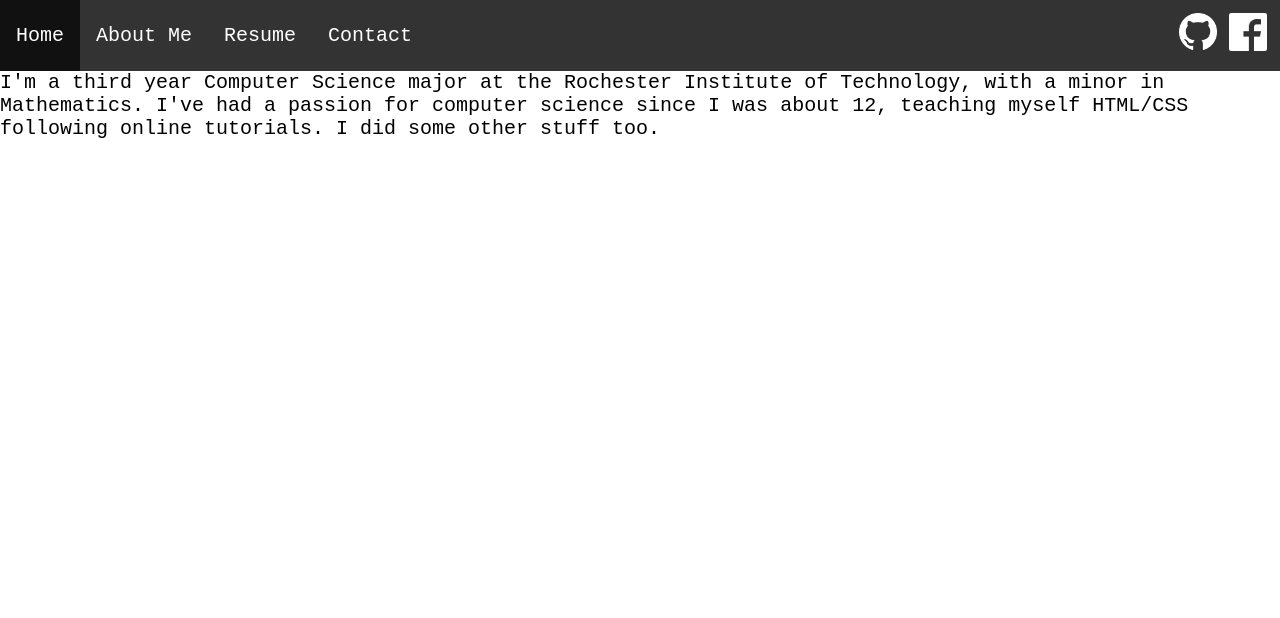
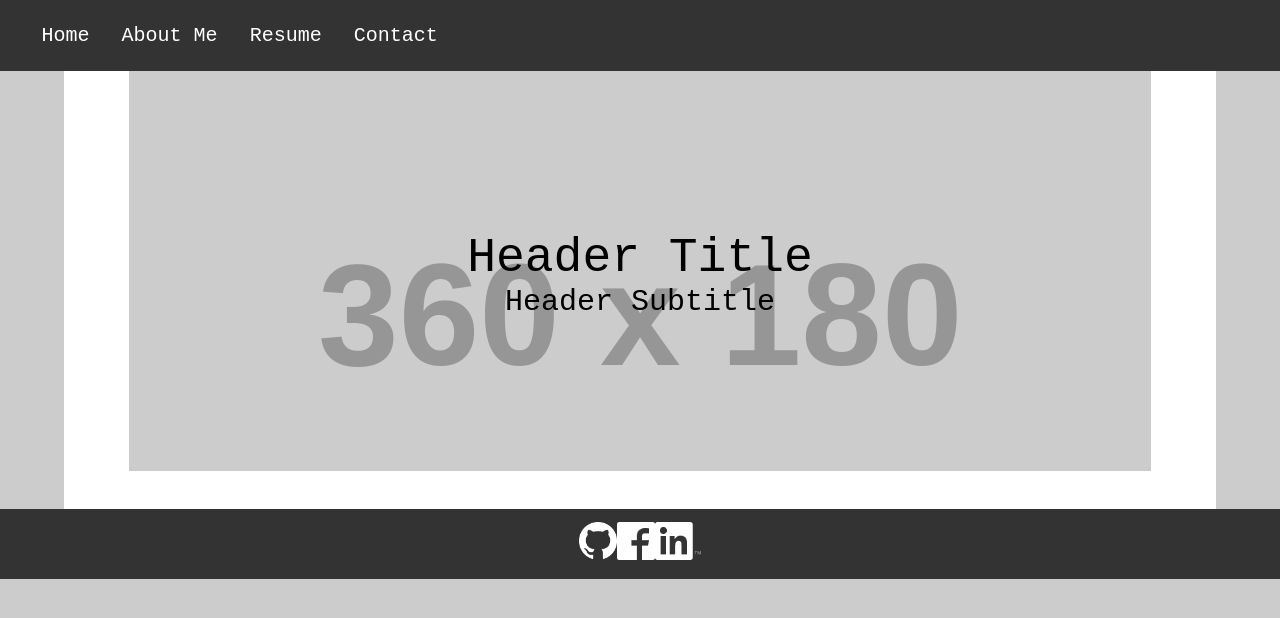
Before and after one commit to qjd2413/qjd2413.github.io, a Jekyll site: the page built from index.html, in a window 1280 px wide. Shown: the top 618 px of the page. Built offline with Jekyll 4.4.1, drawn with Linux system fonts in a browser that asks for light colours.

Commit message:
Move links to footer, add new pages

```diff
--- a/_layouts/default.html
+++ b/_layouts/default.html
@@ -1,17 +1,20 @@
 <!doctype html>
 <html>
+
 <head>
     <meta charset="utf-8">
     <meta http-equiv="X-UA-Compatible" content="chrome=1">
     <title>{{ page.title }}</title>
 
-        <link rel="stylesheet" type="text/css" href="./css/main.css">
-        <link rel="stylesheet" type="text/css" href="./css/header.css">
+    <link rel="stylesheet" type="text/css" href="/css/main.css">
+    <link rel="stylesheet" type="text/css" href="/css/header.css">
+    <link rel="stylesheet" type="text/css" href="/css/footer.css">
 
 </head>
+
 <body>
     <div class="header">
-            <ul>
+        <ul class="header-list">
             <li class="link">
                 <a href="/">Home</a>
             </li>
@@ -19,22 +22,10 @@
                 <a href="/about">About Me</a>
             </li>
             <li class="link">
-                    <a href="/cv">Resume</a>
+                <a href="/resume">Resume</a>
             </li>
             <li class="link">
                 <a href="/contact">Contact</a>
-                </li>
-                <li class="social-media-wrapper">
-                    <div class="social-media">
-                        <a href="https://github.com/qjd2413" target="_blank">
-                            <img src="./img/github.png"></img>
-                        </a>
-                    </div>
-                    <div class="social-media">
-                        <a href="https://www.facebook.com/qjd2413" target="_blank">
-                            <img src="./img/facebook.png"></img>
-                        </a>
-                    </div>
             </li>
         </ul>
     </div>
@@ -43,5 +34,27 @@
         {{ content }}
     </div>
 
+    <div class="footer">
+        <div class="social-media-wrapper">
+            <div class="social-media">
+                <a href="https://github.com/qjd2413" target="_blank">
+                    <img src="/img/github.png"></img>
+                </a>
+            </div>
+            <div class="social-media">
+                <a href="https://www.facebook.com/qjd2413" target="_blank">
+                    <img src="/img/facebook.png"></img>
+                </a>
+            </div>
+            <div class="social-media">
+                <a href="https://www.linkedin.com/in/quinn-davis-066281a4" target="_blank">
+                    <img src="/img/linkedin.png"></img>
+                </a>
+            </div>
+        </div>
+    </div>
+
+
 </body>
+
 </html>
--- /dev/null
+++ b/about/index.html
@@ -0,0 +1,5 @@
+---
+layout: default
+title: About Me
+---
+Hi
--- /dev/null
+++ b/contact/index.html
@@ -0,0 +1,5 @@
+---
+layout: default
+title: Contact
+---
+COntact
--- /dev/null
+++ b/css/footer.css
@@ -0,0 +1,25 @@
+.footer {
+    margin: 0;
+    padding: 0;
+    overflow: hidden;
+    background-color: #333;
+    display: block;
+}
+
+.footer .social-media-wrapper {
+    display: table;
+    margin: auto;
+}
+
+.social-media {
+    display: inline-block;
+    padding: 13px 0px;
+}
+
+.social-media a {
+    display: block;
+}
+
+.social-media a img {
+    height: 38px;
+}
--- a/css/header.css
+++ b/css/header.css
@@ -1,7 +1,7 @@
-.header ul {
+.header-list {
     list-style-type: none;
     margin: 0;
-    padding: 0;
+    padding: 0 0 0 2%;
     overflow: hidden;
     background-color: #333;
     display: block;
@@ -23,17 +23,3 @@
 .header .link a:hover:not(.active) {
     background-color: #111;
 }
-
-.header .social-media-wrapper {
-    float: right;
-    padding-right: 13px;
-}
-
-.social-media {
-    display: inline-block;
-}
-
-.social-media a img {
-    height: 38px;
-    padding: 13px 0px;
-}
--- a/css/main.css
+++ b/css/main.css
@@ -4,6 +4,7 @@
     height: 100%;
     margin: 0;
     font: 20px "Courier New", "Courier", Monospace;
+    background-color: #ccc;
 }
 
 body {
@@ -11,3 +12,33 @@
     height: 100%;
     margin: 0;
 }
+
+.content {
+    margin: 0 5%;
+    padding: 0 3% 3%;
+    background-color: #fff;
+}
+
+.main-header-img {
+    width: 95%;
+    height: 400px;
+    margin: auto;
+    display: block;
+    background-image: url("http://placehold.it/360x180?text=");
+    background-repeat: no-repeat;
+    background-size: cover;
+}
+
+.main-header-text {
+    text-align: center;
+    position: relative;
+    top: 40%;
+}
+
+.main-header-title {
+    font-size: 48px;
+}
+
+.main-header-subtitle {
+    font-size: 30px;
+}
--- a/index.html
+++ b/index.html
@@ -2,9 +2,13 @@
 layout: default
 title: Quinn Davis
 ---
-<div class="main-content">
-    I'm a third year Computer Science major at the Rochester Institute of
-    Technology, with a minor in Mathematics. I've had a passion for computer
-    science since I was about 12, teaching myself HTML/CSS following online tutorials.
-    I did some other stuff too.
+<div class="main-header-img">
+    <div class="main-header-text">
+        <div class="main-header-title">
+            Header Title
+        </div>
+        <div class="main-header-subtitle">
+            Header Subtitle
+        </div>
+    </div>
 </div>
--- /dev/null
+++ b/resume/index.html
@@ -0,0 +1,5 @@
+---
+layout: default
+title: Resume
+---
+resume
```
Also changed, not shown: img/header.jpeg (added), img/linkedin.png (added). Lines whose indentation alone changed are shown as unchanged.
